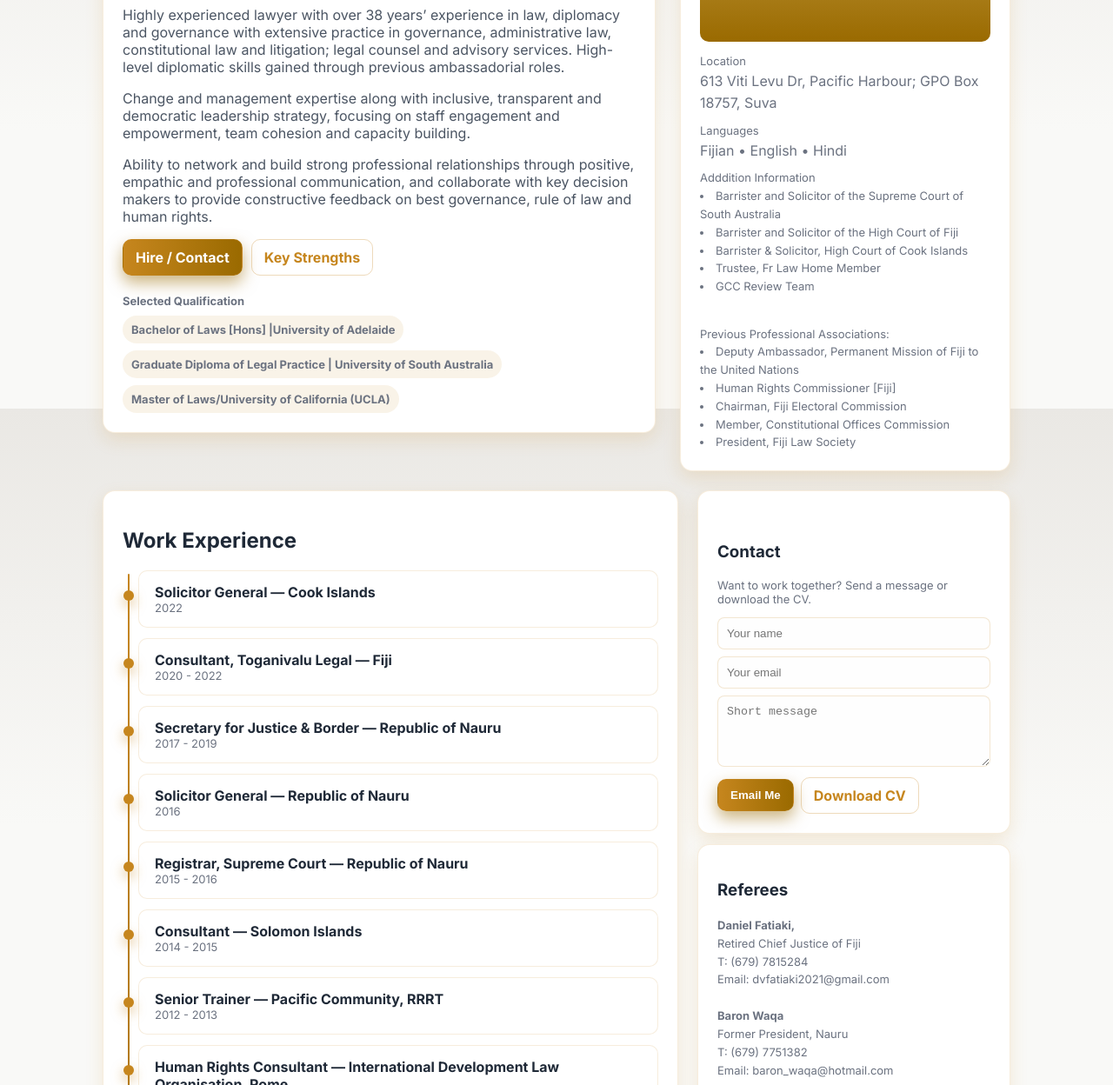
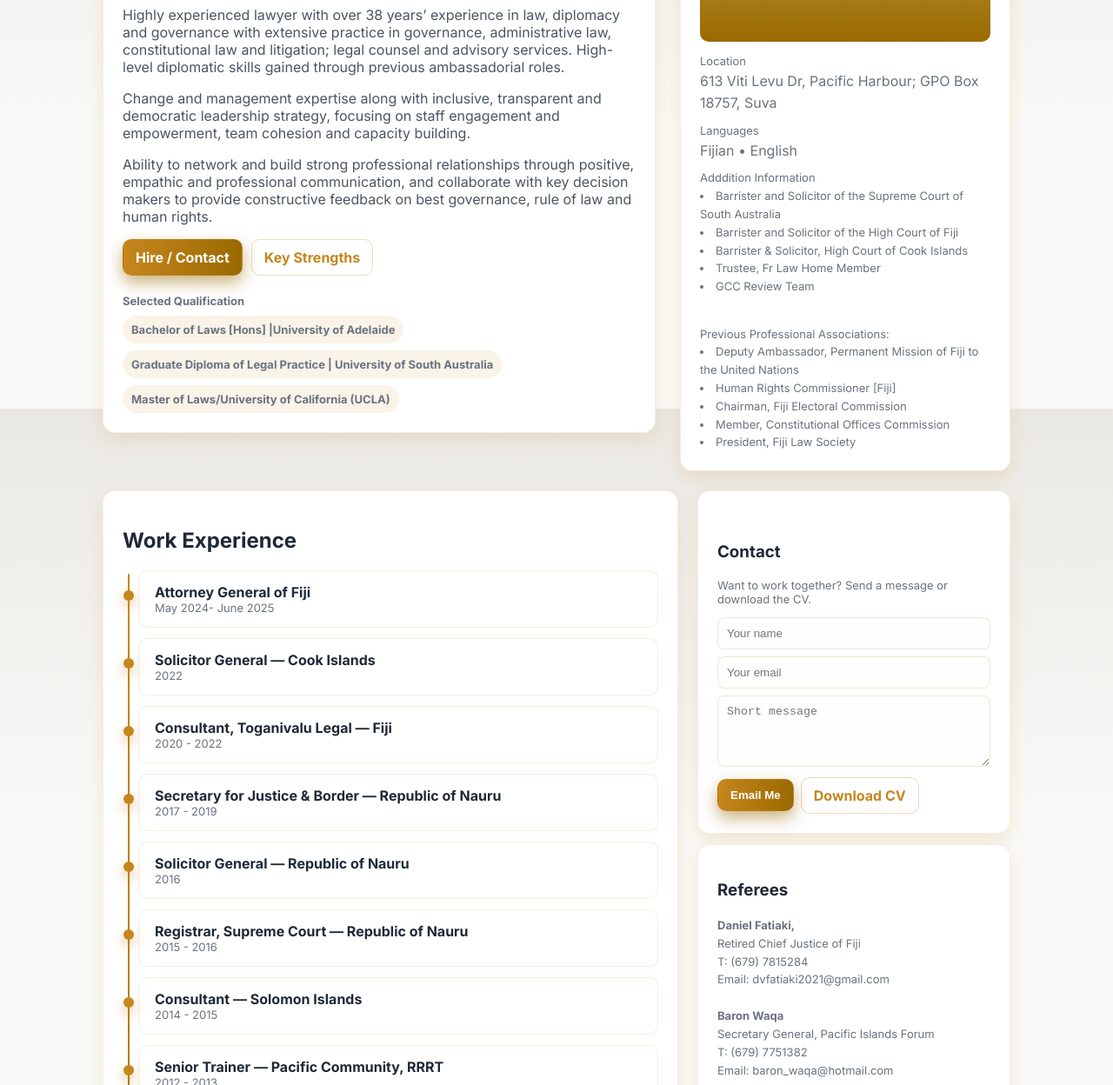
Before and after one commit to Isimeli28/Graham-Leung, a plain HTML site: page index.html in a window 1280 px wide. Shown: the part 330-1578 px from the top of the page at 87% size. Drawn offline with Linux system fonts and the light colour scheme.

Commit message:
Update index.html

```diff
--- a/index.html
+++ b/index.html
@@ -318,7 +318,7 @@
     <nav aria-label="Primary">
       <a href="#about">About</a>
       <a href="#experience">Experience</a>
-      <a href="#projects">Key Career Highlights</a>
+      <a href="#projects">Projects</a>
       <a href="#contact">Contact</a>
       <a class="btn" href="assets/Isimeli_Savutini_Resume.docx" download>Download CV</a>
     </nav>
@@ -365,7 +365,7 @@
           <div class="muted">Location</div>
           <div>613 Viti Levu Dr, Pacific Harbour; GPO Box 18757, Suva</div>
           <div class="muted" style="margin-top:8px">Languages</div>
-          <div>Fijian • English • Hindi</div>
+          <div>Fijian • English</div>
 
 
            <div class="muted" style="margin-top:8px"><div>Adddition Information</div>
@@ -390,6 +390,11 @@
         <div id="experience" class="card reveal">
   <h2>Work Experience</h2>
   <div class="timeline" aria-label="Work timeline">
+
+    <div class="item">
+      <strong>Attorney General of Fiji</strong>
+      <div class="muted">May 2024- June 2025</div>
+    </div>
 
     <div class="item">
       <strong>Solicitor General — Cook Islands</strong>
@@ -652,7 +657,7 @@ interpersonal and rapport building skills
           </div>
           <hr style="margin:10px 0;border:none;border-top:1px solid rgba(255,255,255,0.03)">
           <div class="small" style="line-height:1.6">
-            <strong>Baron Waqa</strong><br>Former President, Nauru<br>T: (679) 7751382<br>Email: baron_waqa@hotmail.com
+            <strong>Baron Waqa</strong><br>Secretary General,  Pacific Islands Forum<br>T: (679) 7751382<br>Email: baron_waqa@hotmail.com
           </div>
            <hr style="margin:10px 0;border:none;border-top:1px solid rgba(255,255,255,0.03)">
           <div class="small" style="line-height:1.6">
```
